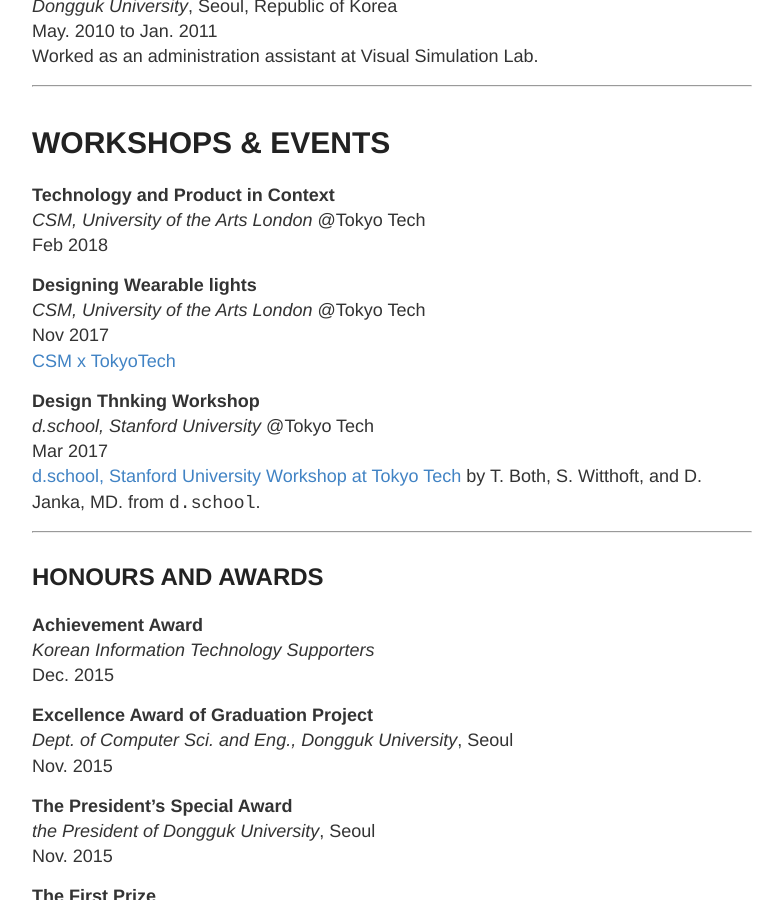
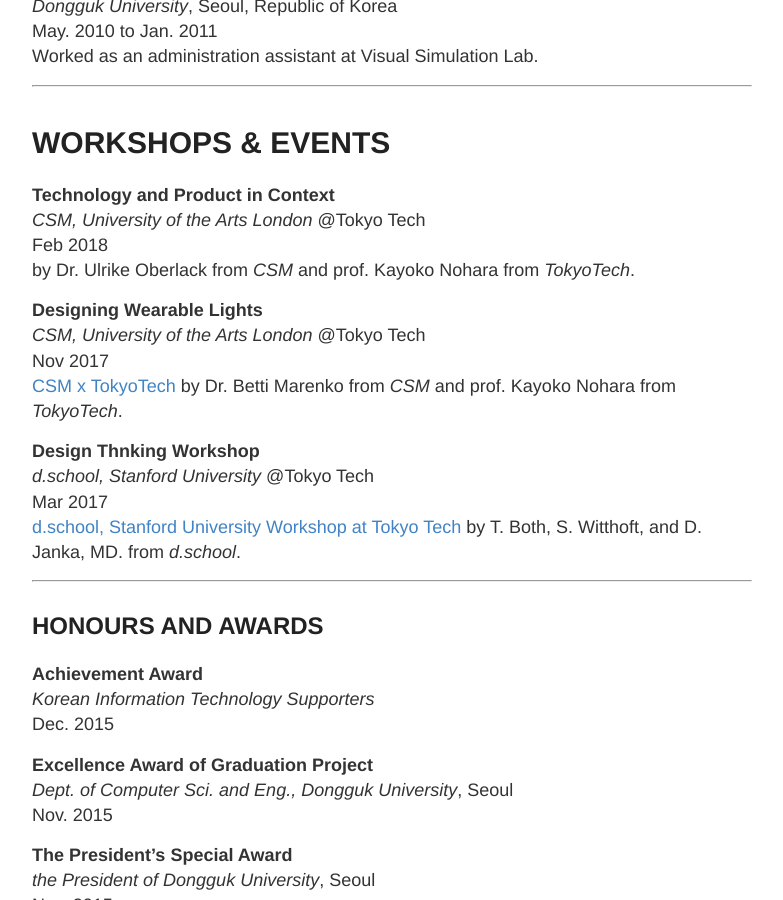
Before and after one commit to TangoEnSkai/tangoenskai.github.io, a Jekyll site: the page built from cv.md, in a window 1280 px wide and 900 px high, scrolled down 2827 px. Shown: the whole window, without its empty margins (248-1031 px from the left). Built offline with Jekyll 4.4.1, drawn with Linux system fonts in a browser that asks for light colours.

Commit message:
Update workshop information

```diff
--- a/cv.md
+++ b/cv.md
@@ -111,16 +111,17 @@
 **Technology and Product in Context**
 _CSM, University of the Arts London_  @Tokyo Tech
 Feb 2018
+by Dr. Ulrike Oberlack from _CSM_ and prof. Kayoko Nohara from _TokyoTech_.
 
-**Designing Wearable lights**
+**Designing Wearable Lights**
 _CSM, University of the Arts London_  @Tokyo Tech
 Nov 2017
-[CSM x TokyoTech](http://blogs.arts.ac.uk/csm/2017/10/17/tokyo-second/#)
+[CSM x TokyoTech](http://blogs.arts.ac.uk/csm/2017/10/17/tokyo-second/#) by Dr. Betti Marenko from _CSM_ and prof. Kayoko Nohara from _TokyoTech_.
 
 **Design Thnking Workshop**
 _d.school, Stanford University_ @Tokyo Tech
 Mar 2017
-[d.school, Stanford University Workshop at Tokyo Tech](https://www.titech.ac.jp/english/event/2017/037284.html) by T. Both, S. Witthoft, and D. Janka, MD. from `d.school`.
+[d.school, Stanford University Workshop at Tokyo Tech](https://www.titech.ac.jp/english/event/2017/037284.html) by T. Both, S. Witthoft, and D. Janka, MD. from _d.school_.
 
 ---
 
```
